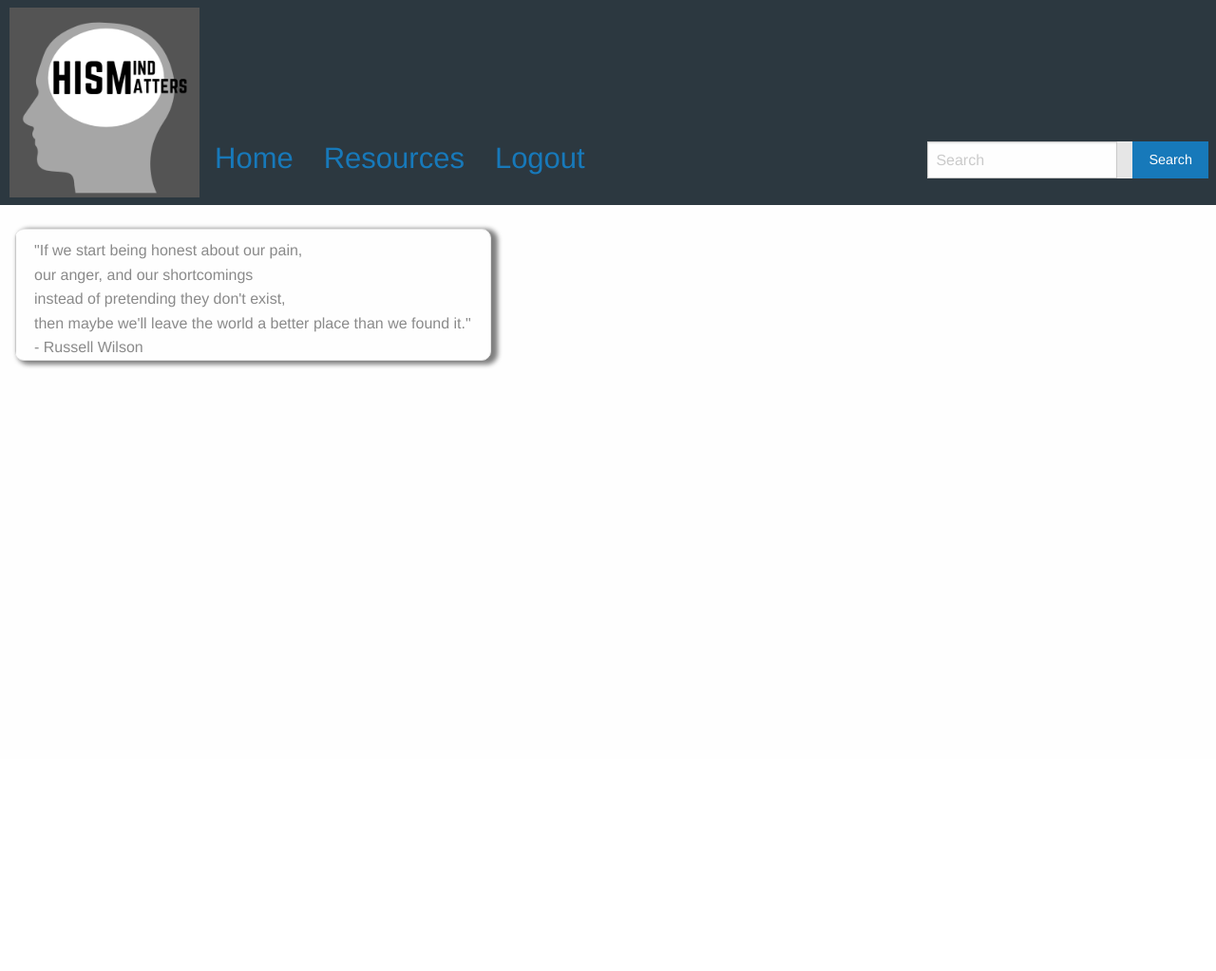
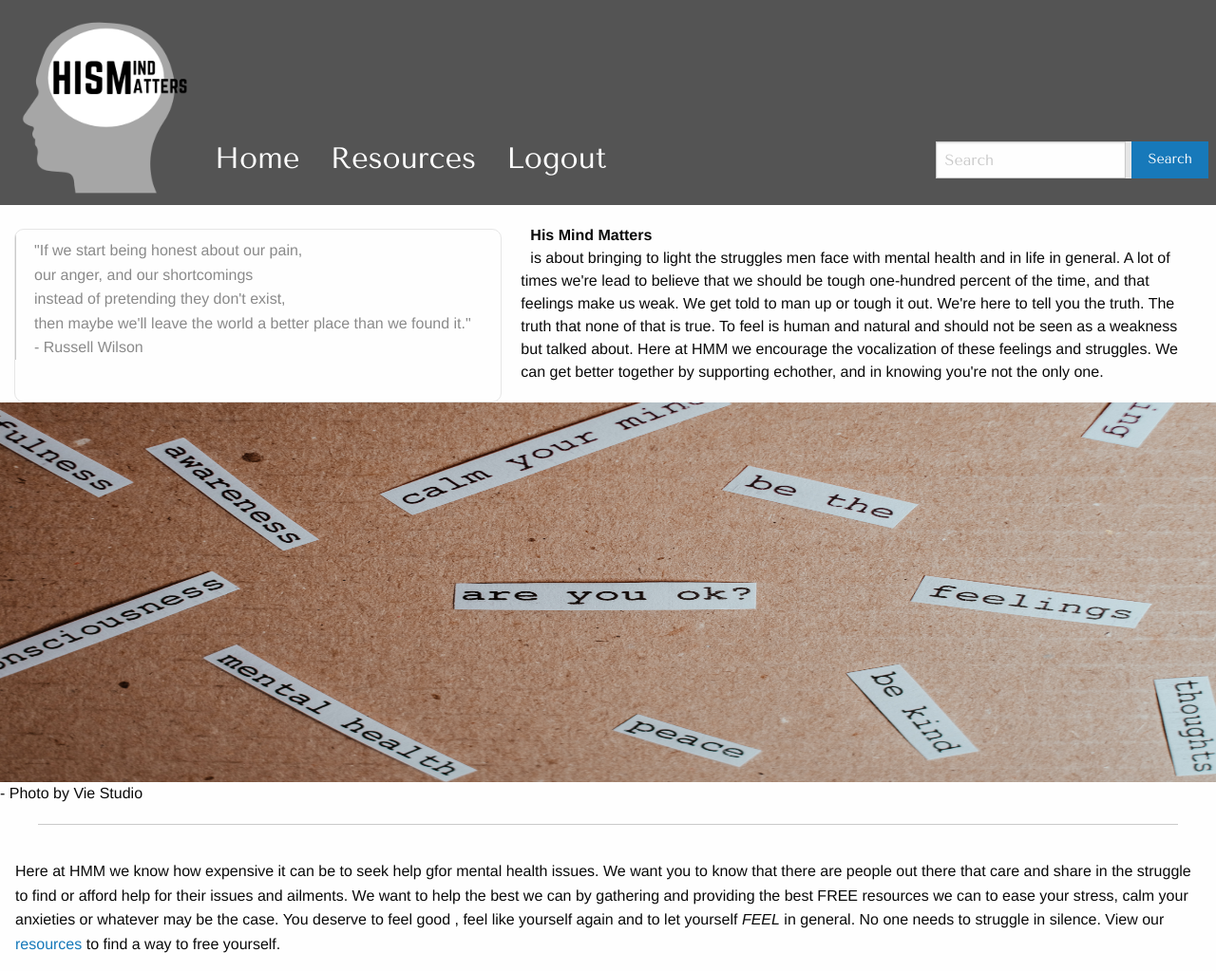
Before and after one commit to xanthonyalvarezx/HMM, a Django app: page /landing in a window 1280 px wide. Shown: the whole page at 95% size. Before the commit the page ends 387 px from the top, so only its background shows below. Run offline with Django 4.2, Linux system fonts and the light colour scheme; a user stored in the database is signed in; some libraries are stand-ins or nearby versions.

Commit message:
just pushing to update

```diff
--- a/HisMindMAtters/static/landing.css
+++ b/HisMindMAtters/static/landing.css
@@ -4,7 +4,24 @@
 
 #quote {
   width: fit-content;
-  box-shadow: 5px 2px 5px 2px grey;
+  /* box-shadow: 5px 2px 5px 2px grey; */
   margin: 25px 0px 0px 15px;
   border-radius: 10px;
+  width: fit-content;
 }
+
+#main-content {
+  display: flex;
+  justify-content: space-around;
+}
+
+#mission_statement {
+  width: 700px;
+  margin: 20px;
+  border: none;
+  text-indent: 10px;
+}
+#center-photo {
+  width: 100vw;
+  height: 400px;
+}
--- a/HisMindMAtters/static/nav.css
+++ b/HisMindMAtters/static/nav.css
@@ -1,3 +1,5 @@
+@import url("https://fonts.googleapis.com/css2?family=Ubuntu&display=swap");
+@import url("https://fonts.googleapis.com/css2?family=Tenor+Sans&family=Ubuntu&display=swap");
 #link-div {
   display: flex;
   justify-content: space-evenly;
@@ -6,17 +8,27 @@
 #nav {
   display: flex;
   align-items: flex-end;
+  font-family: "Tenor Sans", sans-serif;
 }
 
 #nav,
 #top-left {
-  background-color: #2c3840;
+  background-color: #545454;
 }
-#top-left{
+#top-left {
   margin-left: -30px;
-
 }
 
 #top-right {
   margin-bottom: 20px;
+  font-family: "Tenor Sans", sans-serif;
 }
+
+.nav-item {
+  font-family: "Tenor Sans", sans-serif;
+  color: white;
+}
+.nav-item:hover {
+  font-family: "Tenor Sans", sans-serif;
+  color: rgb(108, 108, 252);
+}
--- a/templates/landingpage.html
+++ b/templates/landingpage.html
@@ -1,7 +1,7 @@
 {%include 'nav.html'%}{% load static %}
 
 <link rel="stylesheet" href="{% static 'landing.css' %}" />
-
+<div id="main-content">
   <div class="card" id="quote">
     <blockquote>
       "If we start being honest about our pain, <br />
@@ -11,3 +11,20 @@
       - Russell Wilson
     </blockquote>
   </div>
+  <div class="card" id="mission_statement">
+    <b>His Mind Matters</b> is about bringing to light the struggles men face with mental health and in life in general.
+    A lot of times we're lead to believe that we should be tough one-hundred percent of the time, and that feelings make
+    us weak. We get told to man up or tough it out. We're here to tell you the truth. The truth that none of that is
+    true. To feel is human and natural and should not be seen as a weakness but talked about. Here at HMM we encourage
+    the vocalization of these feelings and struggles. We can get better together by supporting echother, and in knowing
+    you're not the only one.
+  </div>
+</div>
+<div class="card-image">
+  <img src="{% static 'mental-health-awareness.jpeg'%}" alt="mental health words on paper photo" id="center-photo"  ></img>
+  - Photo by Vie Studio
+  <hr>
+  <div class="card-section">
+    <p>Here at HMM we know how expensive it can be to seek help gfor mental health issues. We want you to know that there are people out there that care and share in the struggle to find or afford help for their issues and ailments. We want to help the best we can by gathering and providing the best FREE resources we can to ease your stress, calm your anxieties or whatever may be the case. You deserve to feel good , feel like yourself again and to let yourself <i>FEEL</i> in general. No one needs to struggle in silence. View our <a href="/resources">resources</a> to find a way to free yourself.</p>
+  </div>
+</div>
```
Also changed, not shown: HisMindMAtters/static/mental-health-awareness.jpeg (added), db.sqlite3. Lines whose indentation alone changed are shown as unchanged.
